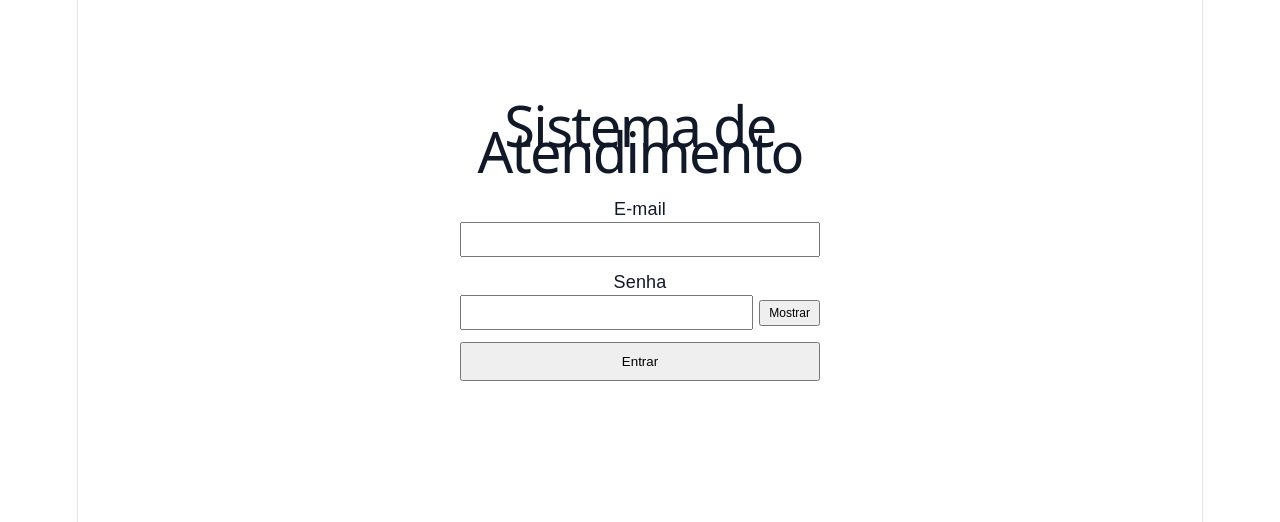
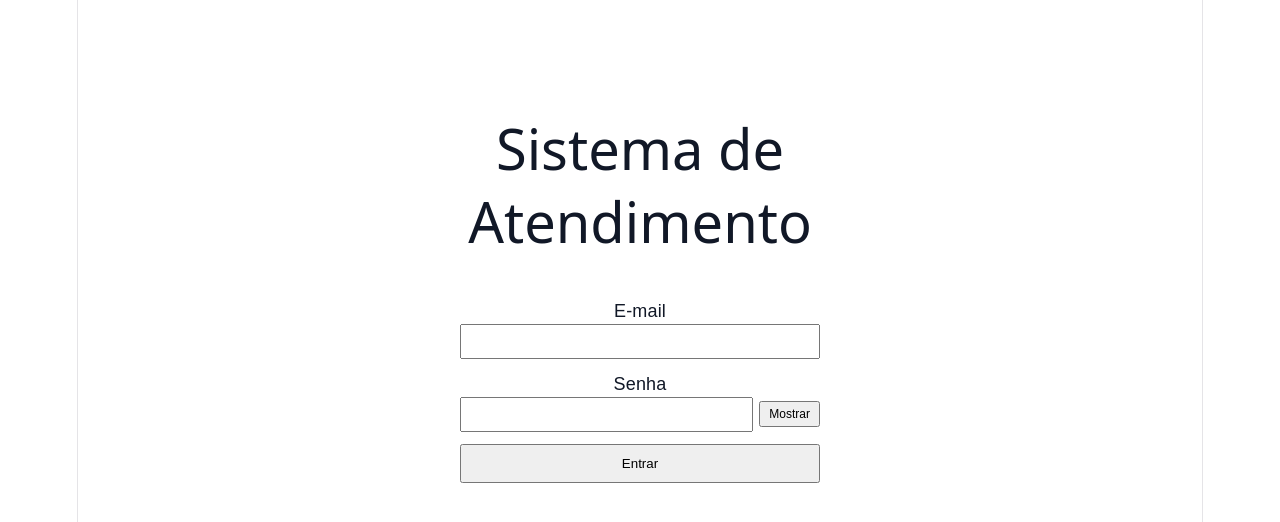
Before and after one commit to LeonardoDonizetti/Sistema-automatico-Controle-empresarial-e-Agente-de-IA, a React app in the folder frontend/: page / in a window 1280 px wide. Shown: the top 522 px of the page. Built offline with nearby package versions, Linux system fonts and the light colour scheme; no server answers; the HTML template or start-up script is replaced by a standard one.

Commit message:
melhora espacamento do titulo na tela de login (letter-spacing e margin-bottom)

```diff
--- a/frontend/src/pages/Login.jsx
+++ b/frontend/src/pages/Login.jsx
@@ -27,7 +27,7 @@ export default function Login({ aoLogar }) {
 
     return (
         <div className="login-container">
-            <h1>Sistema de Atendimento</h1>
+            <h1 className="login-titulo">Sistema de Atendimento</h1>
             <form onSubmit={handleSubmit}>
                 <div className="form-group">
                     <label>E-mail</label>
--- a/frontend/src/styles/paginas.css
+++ b/frontend/src/styles/paginas.css
@@ -201,6 +201,12 @@ h2 {
     font-family: sans-serif;
 }
 
+.login-titulo {
+    letter-spacing: normal;
+    line-height: 1.3;
+    margin-bottom: 40px;
+}
+
 .form-group {
     margin-bottom: 12px;
 }
```
